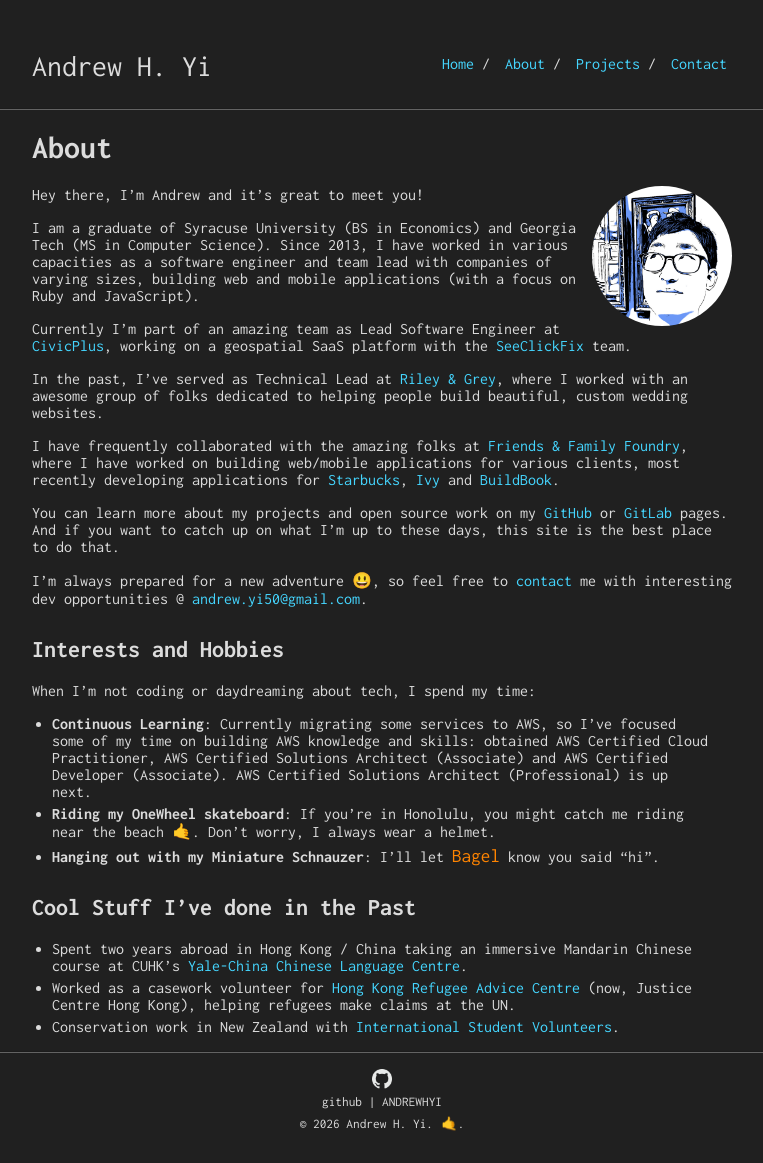
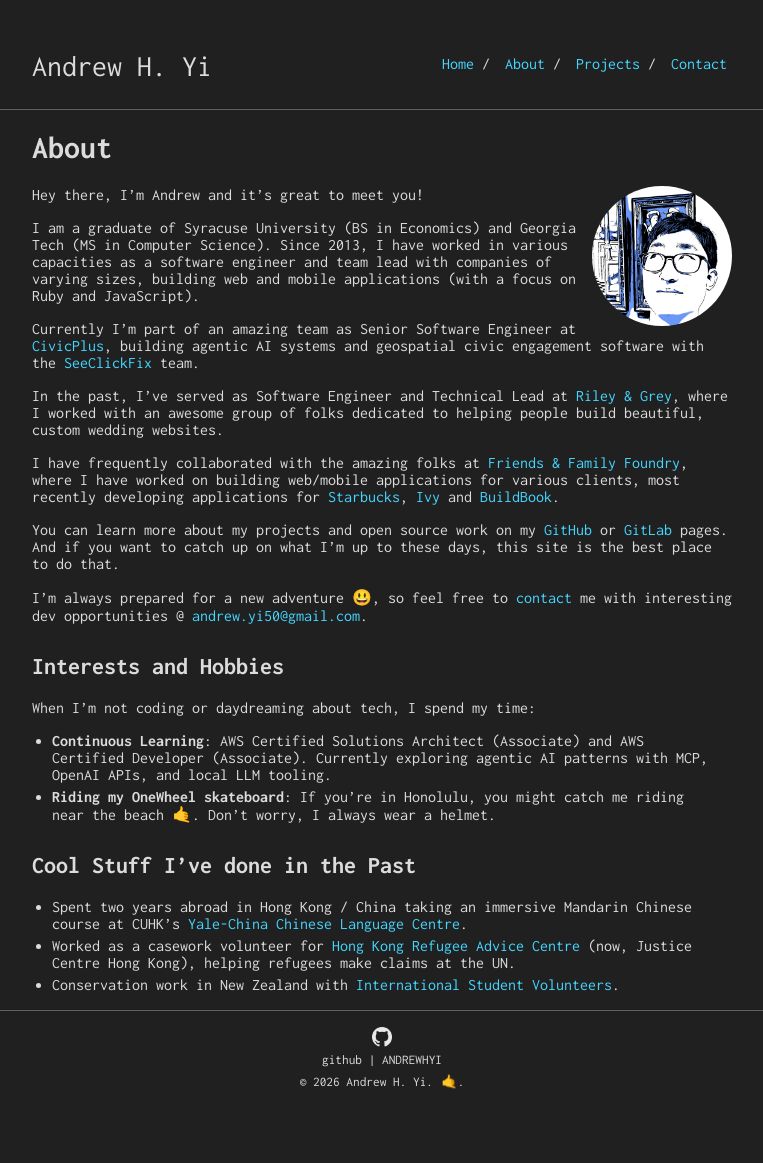
Before and after one commit to AndrewHYi/andrewhyi.github.io, a Jekyll site: the page built from about.md, in a window 1280 px wide. Shown: the whole page, without its empty margins (258-1021 px from the left). Built offline with Jekyll 4.4.1, drawn with Linux system fonts in a browser that asks for light colours; after the commit the page ends 1121 px from its top, so only the background shows below that.

Commit message:
feat: various 2026 updates

```diff
--- a/_layouts/projects.html
+++ b/_layouts/projects.html
@@ -13,9 +13,11 @@ layout: default
 				<a class="outer-link" href="{{ project.link }}" target="_blank">({{ project.link }})</a>
 			</h2>
 
+			{% unless project.roles %}
 			<div class="project-position">
 				<h3>{{ project.position }}</h3>
 			</div>
+			{% endunless %}
 
 			<div class="project-skills">
 				<ul>
--- a/_sass/_projects.scss
+++ b/_sass/_projects.scss
@@ -24,6 +24,7 @@
     .project-role-title {
         margin-top: 1.2em;
         margin-bottom: 0.4em;
+        font-size: 1.15em;
     }
 
     .project-skills {
--- a/about.md
+++ b/about.md
@@ -10,9 +10,9 @@ Hey there, I'm Andrew and it's great to meet you!
 
 I am a graduate of Syracuse University (BS in Economics) and Georgia Tech (MS in Computer Science). Since 2013, I have worked in various capacities as a software engineer and team lead with companies of varying sizes, building web and mobile applications (with a focus on Ruby and JavaScript).
 
-Currently I'm part of an amazing team as Lead Software Engineer at [CivicPlus](https://www.civicplus.com), working on a geospatial SaaS platform with the [SeeClickFix](https://www.seeclickfix.com) team.
+Currently I'm part of an amazing team as Senior Software Engineer at [CivicPlus](https://www.civicplus.com), building agentic AI systems and geospatial civic engagement software with the [SeeClickFix](https://www.seeclickfix.com) team.
 
-In the past, I've served as Technical Lead at [Riley & Grey](https://www.rileygrey.com), where I worked with an awesome group of folks dedicated to helping people build beautiful, custom wedding websites.
+In the past, I've served as Software Engineer and Technical Lead at [Riley & Grey](https://www.rileygrey.com), where I worked with an awesome group of folks dedicated to helping people build beautiful, custom wedding websites.
 
 I have frequently collaborated with the amazing folks at [Friends & Family Foundry](https://www.friendsfamily.co), where I have worked on building web/mobile applications for various clients, most recently developing applications for [Starbucks](https://www.starbucks.com), [Ivy](https://www.ivy.com) and [BuildBook](https://www.buildbook.co).
 
@@ -26,9 +26,8 @@ I'm always prepared for a new adventure 😃, so feel free to [contact](/contact
 
 When I'm not coding or daydreaming about tech, I spend my time:
 
-- **Continuous Learning**: Currently migrating some services to AWS, so I've focused some of my time on building AWS knowledge and skills: obtained AWS Certified Cloud Practitioner, AWS Certified Solutions Architect (Associate) and AWS Certified Developer (Associate). AWS Certified Solutions Architect (Professional) is up next.
+- **Continuous Learning**: AWS Certified Solutions Architect (Associate) and AWS Certified Developer (Associate). Currently exploring agentic AI patterns with MCP, OpenAI APIs, and local LLM tooling.
 - **Riding my OneWheel skateboard**: If you're in Honolulu, you might catch me riding near the beach 🤙. Don't worry, I always wear a helmet.
-- **Hanging out with my Miniature Schnauzer**: I'll let <a href="/bagel.html" class="bagel-link">Bagel</a> know you said "hi".
 
 ## Cool Stuff I've done in the Past
 - Spent two years abroad in Hong Kong / China taking an immersive Mandarin Chinese course at CUHK's [Yale-China Chinese Language Centre](https://www.ycclc.cuhk.edu.hk/default.aspx?pg=home).
```
Also changed, not shown: index.md (+2 -4 lines), 1 other file.
